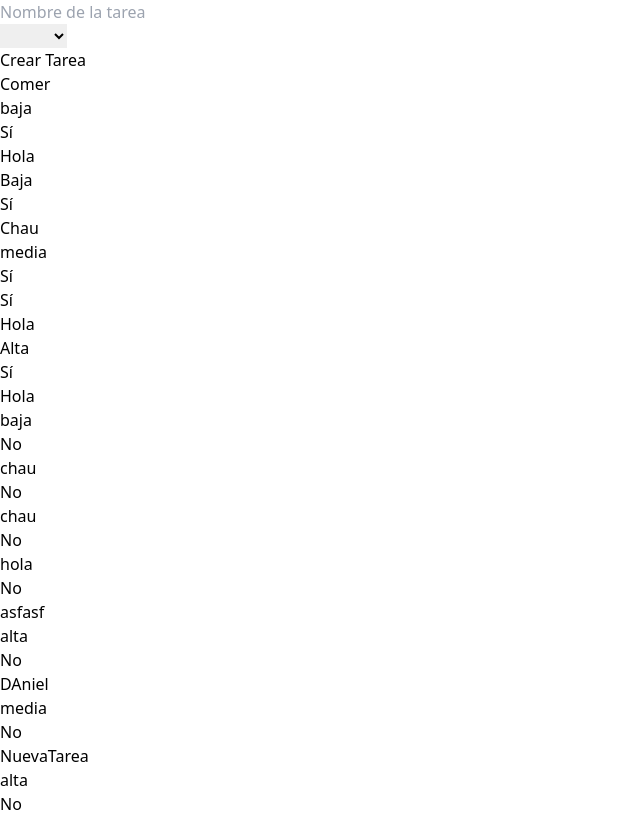
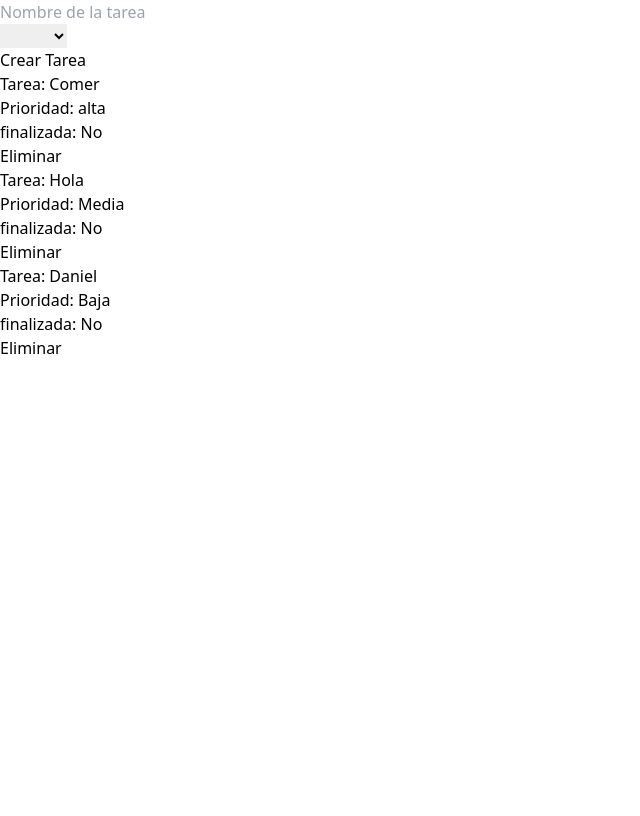
Before and after one commit to Dmedaura/ProyectoCRUD, a React (Vite) app: page / in a window 1280 px wide. Shown: the whole page, without its empty margins (0-640 px from the left). Built offline with nearby package versions, Linux system fonts and the light colour scheme; data requests are answered from the project's data file.

Commit message:
Add files via upload

```diff
--- a/db.json
+++ b/db.json
@@ -3,73 +3,19 @@
     {
       "id": "e87c",
       "nombre": "Comer",
-      "prioridad": "baja",
-      "finalizada": true
-    },
-    {
-      "id": "9119",
-      "nombre": "Hola",
-      "prioridad": "Baja",
-      "finalizada": true
-    },
-    {
-      "id": "6a20",
-      "nombre": "Chau",
-      "prioridad": "media",
-      "finalizada": true
-    },
-    {
-      "id": "770e",
-      "nombre": "",
-      "prioridad": "",
-      "finalizada": true
-    },
-    {
-      "id": "eddc",
-      "nombre": "Hola",
-      "prioridad": "Alta",
-      "finalizada": true
-    },
-    {
-      "id": "da8e",
-      "nombre": "Hola",
-      "prioridad": "baja",
-      "finalizada": false
-    },
-    {
-      "id": "7985",
-      "nombre": "chau",
-      "prioridad": "",
-      "finalizada": false
-    },
-    {
-      "id": "df37",
-      "nombre": "chau",
-      "prioridad": "",
-      "finalizada": false
-    },
-    {
-      "id": "7ef1",
-      "nombre": "hola",
-      "prioridad": "",
-      "finalizada": false
-    },
-    {
-      "id": "15d8",
-      "nombre": "asfasf",
       "prioridad": "alta",
       "finalizada": false
     },
     {
-      "id": "64dd",
-      "prioridad": "media",
-      "nombre": "DAniel",
+      "id": "67b6",
+      "prioridad": "Media",
+      "nombre": "Hola",
       "finalizada": false
     },
     {
-      "id": "d0cc",
-      "prioridad": "alta",
-      "nombre": "NuevaTarea",
+      "id": "ba8b",
+      "nombre": "Daniel",
+      "prioridad": "Baja",
       "finalizada": false
     }
   ]
--- a/src/App.tsx
+++ b/src/App.tsx
@@ -24,40 +24,32 @@ function App() {
 
   console.log(nuevaTarea);
 
-  //Crear Tareas
-  const crearTarea = async () => {
-    const nueva: ITareas = {
-      nombre: nuevaTarea.nombre,
-      prioridad: nuevaTarea.prioridad,
-      finalizada: false,
-    };
-    console.log(nueva);
-    try {
-      const respuesta = await POST<ITareas>(
-        "http://localhost:3000/tareas",
-        nueva
-      );
-      setTareas((prev) => [...prev, respuesta]); // Agrega la nueva tarea al estado
-      setNuevaTarea({ nombre: "", prioridad: "" }); // Limpia el formulario
-    } catch (error) {
-      console.error("Error creando la tarea:", error);
-    }
-  };
+  // //Crear Tareas
+  // const crearTarea = async () => {
+  //   const nueva: ITareas = {
+  //     nombre: nuevaTarea.nombre,
+  //     prioridad: nuevaTarea.prioridad,
+  //     finalizada: false,
+  //   };
+  //   console.log(nueva);
+  //   try {
+  //     const respuesta = await POST<ITareas>(
+  //       "http://localhost:3000/tareas",
+  //       nueva
+  //     );
+  //     setTareas((prev) => [...prev, respuesta]); // Agrega la nueva tarea al estado
+  //     setNuevaTarea({ nombre: "", prioridad: "" }); // Limpia el formulario
+  //   } catch (error) {
+  //     console.error("Error creando la tarea:", error);
+  //   }
+  // };
 
   //console.log(tareas)
 
   return (
     <>
 
-        <TareasForm />
-
-
-
-
-
-
-
-
+      <TareasForm setTareas={setTareas} />
       <div>
         {tareas.map((tarea) => (
           <Tareas
--- a/src/Components/Tareas.tsx
+++ b/src/Components/Tareas.tsx
@@ -1,6 +1,6 @@
 import React, { Dispatch, FC, SetStateAction } from 'react'
 import { ITareas } from '../types/ITareas'
-import { PATCH } from '../services/Peticiones';
+import { DELETE, PATCH } from '../services/Peticiones';
 
 interface ITareasProps {
   id: number | string | undefined;
@@ -10,14 +10,14 @@ interface ITareasProps {
   setTareas: Dispatch<SetStateAction<ITareas[]>>
 }
 
-const Tareas: FC<ITareasProps> = ({finalizada,nombre,prioridad,setTareas,id}) => {
+const Tareas: FC<ITareasProps> = ({ finalizada, nombre, prioridad, setTareas, id }) => {
 
   //Cambiar Tarea
   const actualizarTarea = async () => {
     try {
-    const respuesta = await PATCH<ITareas>(`http://localhost:3000/tareas/${id}`, {finalizada: !finalizada});
+      const respuesta = await PATCH<ITareas>(`http://localhost:3000/tareas/${id}`, { finalizada: !finalizada });
       setTareas((prev) =>
-      prev.map((t) => (t.id === id ? { ...t, ...{finalizada:!finalizada} } : t))
+        prev.map((t) => (t.id === id ? { ...t, ...{ finalizada: !finalizada } } : t))
       );
       console.log(respuesta)
     } catch (error) {
@@ -25,15 +25,23 @@ const actualizarTarea = async () => {
     }
   }
 
+  const eliminarTarea = async (id: string) => {
+    const respuesta = await DELETE<ITareas>(`http://localhost:3000/tareas/${id}`)
+    setTareas((tareas) => tareas.filter((tarea) => tarea.id !== id))
+  }
+
   return (
+    <div className="border p-4 mb-3 justify-between items-center flex">
       <div>
-        <h2>{nombre}</h2>
-        <h3>{prioridad}</h3>
-        <h4>{finalizada}</h4>
+        <h2>Tarea: {nombre}</h2>
+        <h3>Prioridad: {prioridad}</h3>
         <div className='flex'>
-        <button onClick={() => actualizarTarea()}>{finalizada ? 'Sí' : 'No'}</button>
+          <button onClick={() => actualizarTarea()}>finalizada: {finalizada ? 'Sí' : 'No'}</button>
         </div>
-
+      </div>
+      <div>
+        <button onClick={() => eliminarTarea(id)}>Eliminar</button>
+      </div>
     </div>
   )
 }
--- a/src/Components/TareasForm.tsx
+++ b/src/Components/TareasForm.tsx
@@ -12,6 +12,7 @@ interface ITareasForm {
 }
 
 const TareasForm: FC<ITareasForm> = ({ setTareas }) => {
+  //const [nuevaTarea, setNuevaTarea] = useState({nombre: "",prioridad: ""})
   const [values, setValues] = useState<ITareas>({
     prioridad: "",
     nombre: "",
@@ -21,19 +22,31 @@ const TareasForm: FC<ITareasForm> = ({ setTareas }) => {
   const handleChange = (
     e: ChangeEvent<HTMLInputElement | HTMLSelectElement>
   ) => {
-
     const { name, value } = e.target;
-
     setValues((prevValues) => ({
       ...prevValues,
       [name]: value,
     }));
   };
 
+
+
   const handleSubmit = async () => {
-    const res = await POST("http://localhost:3000/tareas", values);
+    const nueva: ITareas= {
+      nombre: values.nombre,
+      prioridad: values.prioridad,
+      finalizada: false,
+    };
+
+    setValues({ nombre: "", prioridad: "",finalizada: false }); // Limpia el formulario
+    const res = await POST("http://localhost:3000/tareas", nueva);
+    setTareas((prev) => [...prev, res]); // Agrega la nueva tarea al estado
     console.log(res);
+
+    //setNuevaTarea ({nombre: values.nombre,prioridad: values.prioridad}); // Actualiza la lista de tareas
   };
+  //setTareas((prev) => [...prev, respuesta]); // Agrega la nueva tarea al estado
+  //setNuevaTarea({ nombre: "", prioridad: "" }); // Limpia el formulario
 
   return (
     <div>
@@ -44,6 +57,7 @@ const TareasForm: FC<ITareasForm> = ({ setTareas }) => {
           onChange={handleChange} // {(e) => setNuevaTarea({ ...nuevaTarea, nombre: e.target.value })}
           type="text"
           placeholder="Nombre de la tarea"
+          className="border p-2 rounded w-full mb-3"
         />
         <div>
         <select
@@ -61,7 +75,7 @@ const TareasForm: FC<ITareasForm> = ({ setTareas }) => {
 
       </form>
       <div>
-        <button onClick={handleSubmit}>Crear Tarea</button>
+        <button onClick={handleSubmit} className="bg-blue-500 rounded ">Crear Tarea</button>
       </div>
     </div>
   );
```
Lines whose indentation alone changed are shown as unchanged.
